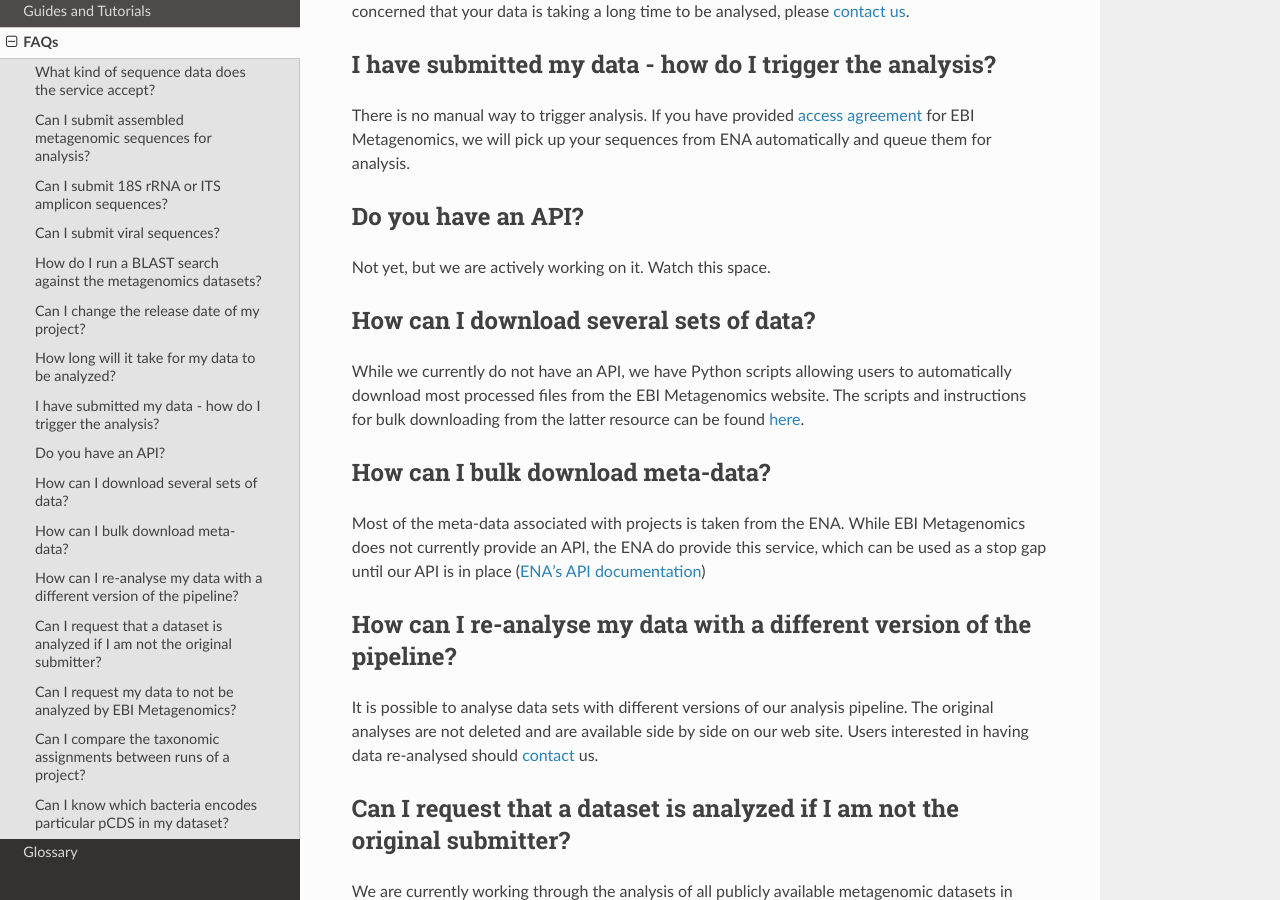
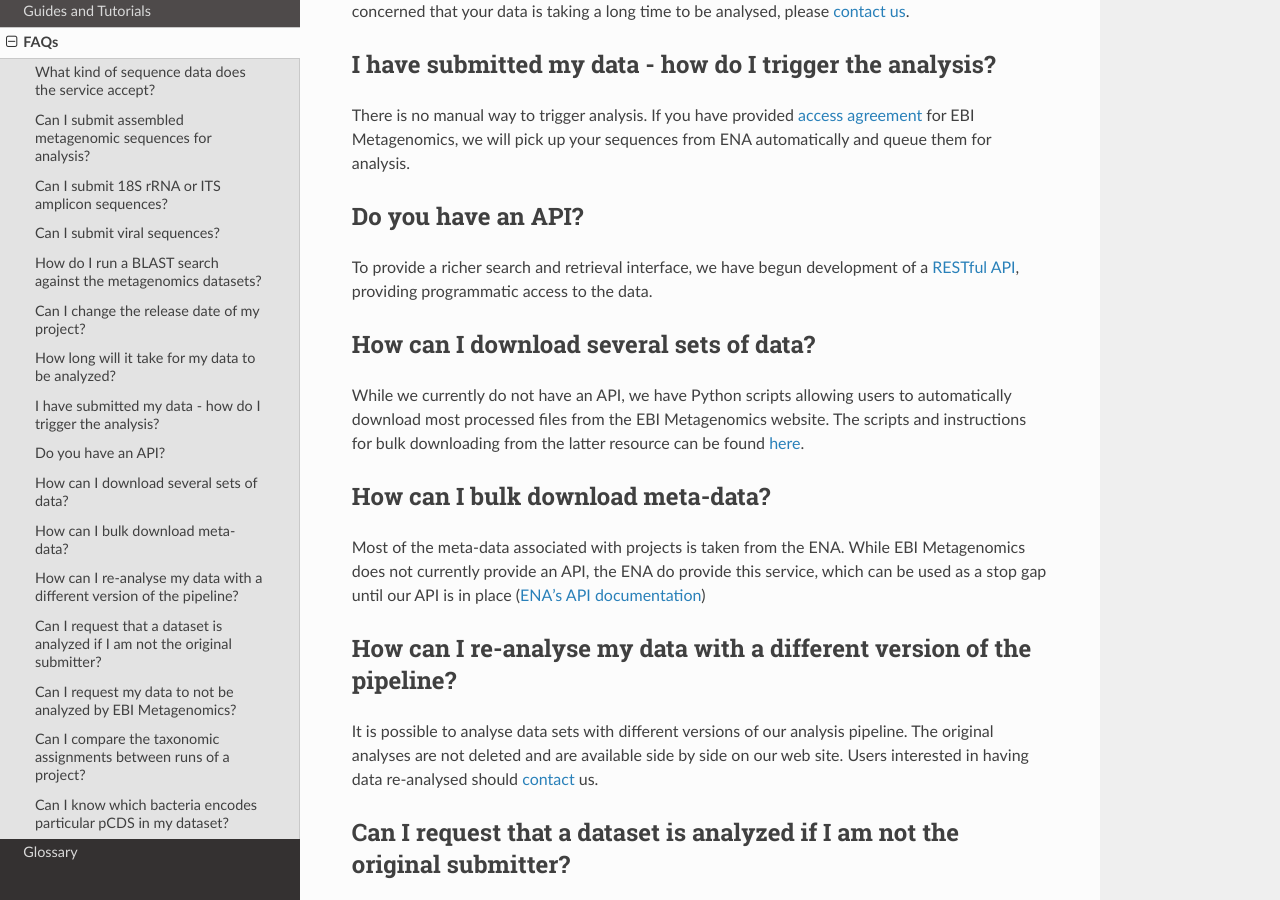
Before and after one commit to EBI-Metagenomics/EMG-docs, a Sphinx documentation site: the page built from docs/faqs.rst, in a window 1280 px wide and 900 px high, scrolled down 1384 px. Built offline with Sphinx 7.4.7 and the Read the Docs theme 2.0.0, drawn with Linux system fonts in a browser that asks for light colours.

Commit message:
add label and update faq

```diff
--- a/docs/api.rst
+++ b/docs/api.rst
@@ -1,3 +1,5 @@
+.. _restapi:
+
 RESTful API
 ===========
 
--- a/docs/faqs.rst
+++ b/docs/faqs.rst
@@ -37,7 +37,7 @@
 
 Do you have an API?
 -------------------
-Not yet, but we are actively working on it. Watch this space.
+To provide a richer search and retrieval interface, we have begun development of a :ref:`restapi`, providing programmatic access to the data.
 
 How can I download several sets of data?
 ----------------------------------------
```
